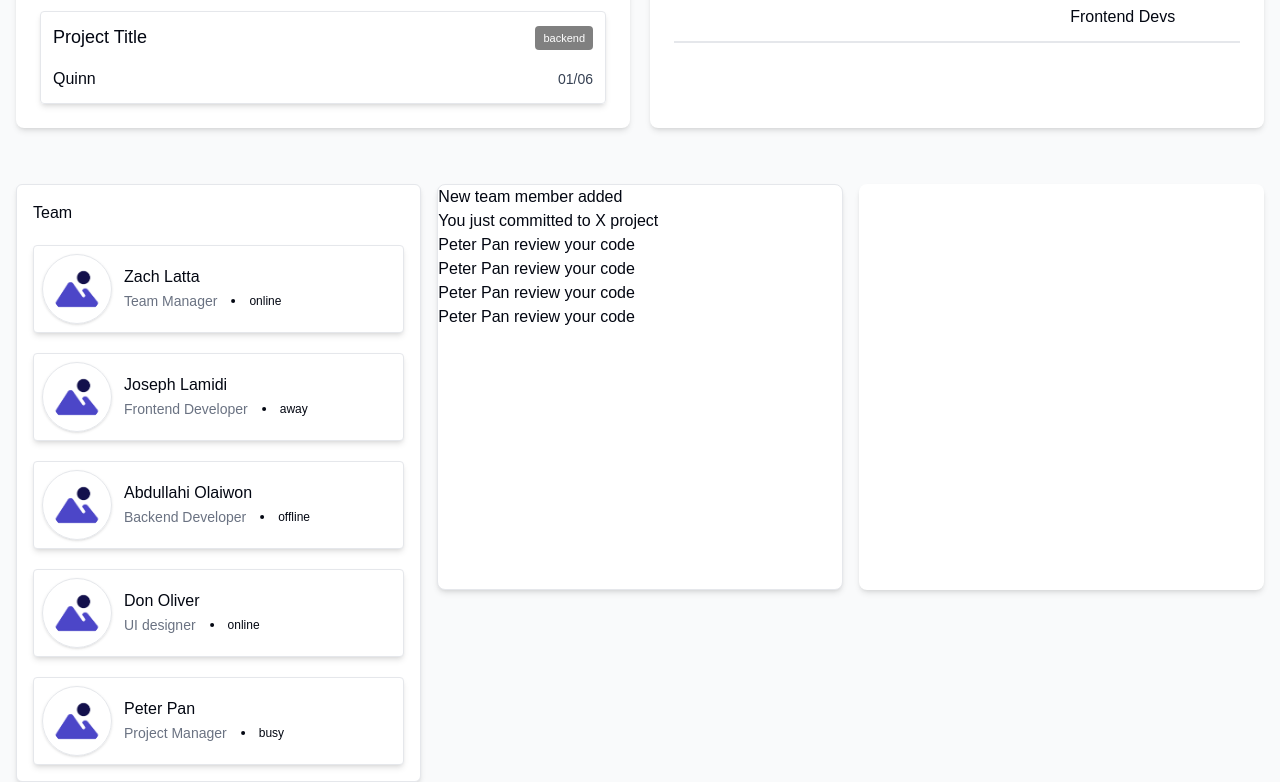
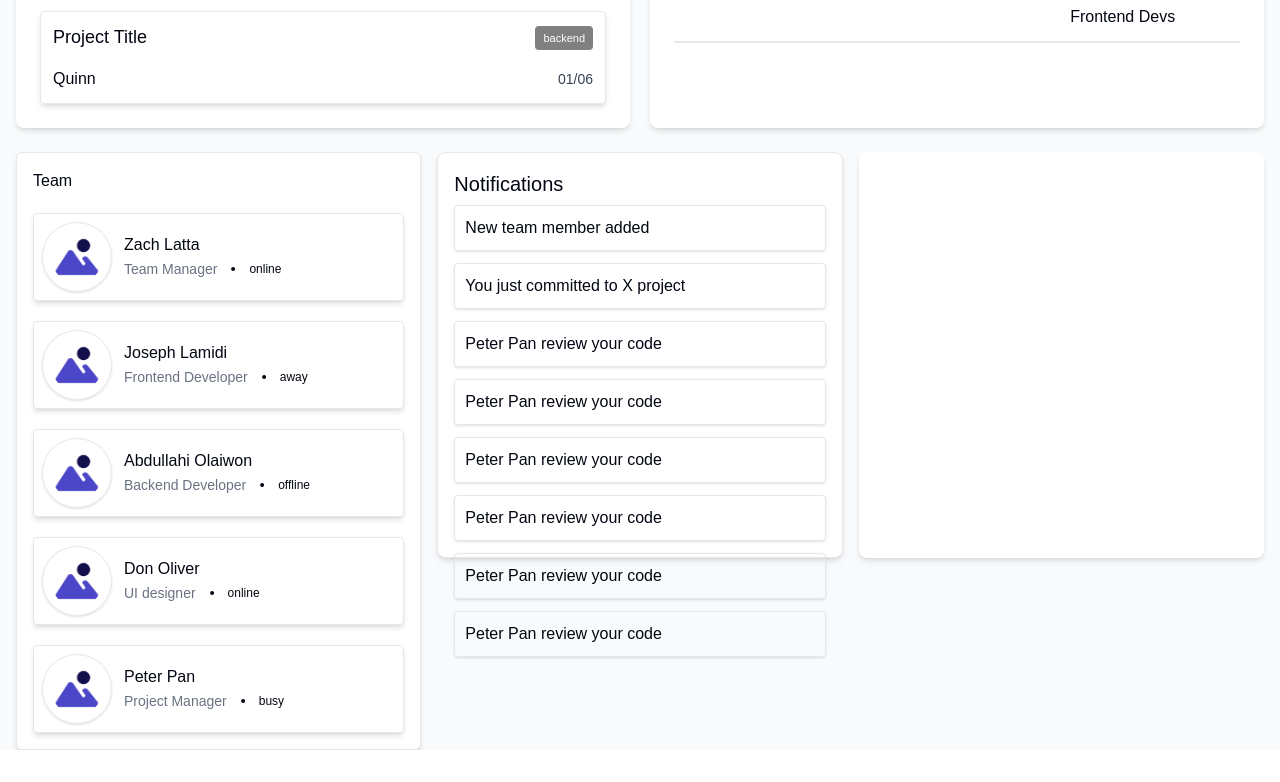
Before and after one commit to Jaycode01/DevCollab, a Next.js app: page /dashboard in a window 1280 px wide. Shown: the part 1305-2087 px from the top of the page. After the commit the page ends 2055 px from the top, so only its background shows below. Built offline with nearby package versions, Linux system fonts and the light colour scheme; no server answers; a web font is replaced by a local one.

Commit message:
worked on the notifications box

```diff
--- a/src/app/components/notification.tsx
+++ b/src/app/components/notification.tsx
@@ -28,13 +28,27 @@ export default function Notification() {
       id: 6,
       message: "Peter Pan review your code",
     },
+    {
+      id: 7,
+      message: "Peter Pan review your code",
+    },
+    {
+      id: 8,
+      message: "Peter Pan review your code",
+    },
   ];
   return (
-    <div className="aspect-square bg-white shadow-md rounded-md border">
+    <div className="aspect-square bg-white shadow-md rounded-md border p-4 max-h-fit">
+      <h3 className="text-[20px]">Notifications</h3>
       {notifications.map((notification) => (
-        <div className="" key={notification.id}>
+        <div
+          className="py-1.5 transition-transform duration-300 hover:scale-103"
+          key={notification.id}
+        >
           <ul>
-            <li className="">{notification.message}</li>
+            <li className="p-2.5 border shadow rounded">
+              {notification.message}
+            </li>
           </ul>
         </div>
       ))}
--- a/src/app/components/tasks-and-activity.tsx
+++ b/src/app/components/tasks-and-activity.tsx
@@ -137,7 +137,7 @@ export default function TasksAndActivity({ onTrigger }: TriggerModalProps) {
                 <div
                   onClick={onTrigger}
                   key={taskCard.id}
-                  className="flex flex-col shadow-md rounded border p-3 gap-4"
+                  className="flex flex-col shadow-md rounded border p-3 gap-4 hover:cursor-pointer"
                 >
                   <div className="flex flex-row justify-between items-center">
                     <h3 className="text-[18px]">{taskCard.name}</h3>
@@ -168,7 +168,7 @@ export default function TasksAndActivity({ onTrigger }: TriggerModalProps) {
         </h3>
         {activities.map((activity) => (
           <div
-            className="flex flex-col pb-3 gap-3 md:gap-0 md:flex-row justify-between mt-10 border-b-2 hover:text-blue-600"
+            className="flex flex-col pb-3 gap-3 md:gap-0 md:flex-row justify-between mt-10 border-b-2 hover:text-blue-600 "
             key={activity.id}
           >
             <div className="w-full md:w-[30%]">{activity.time}</div>
--- a/src/app/components/team,notifications-and-stats.tsx
+++ b/src/app/components/team,notifications-and-stats.tsx
@@ -4,7 +4,7 @@ import Team from "./team";
 
 export default function TeamAndNotifications() {
   return (
-    <div className="grid grid-cols-3 gap-4 px-4 mt-10 justify-between">
+    <div className="grid grid-cols-3 mt-2 gap-4 px-4 justify-between">
       <Team />
       <Notification />
       <Calendar />
```
